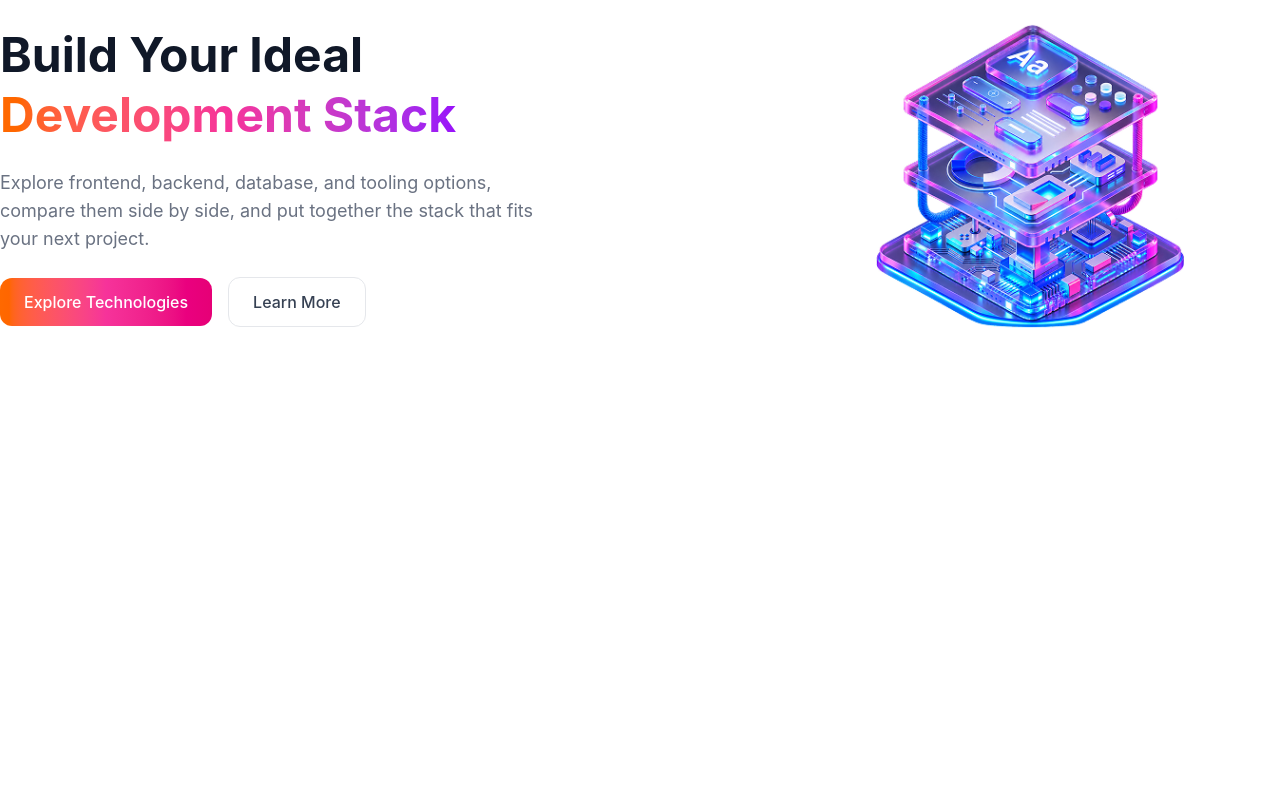
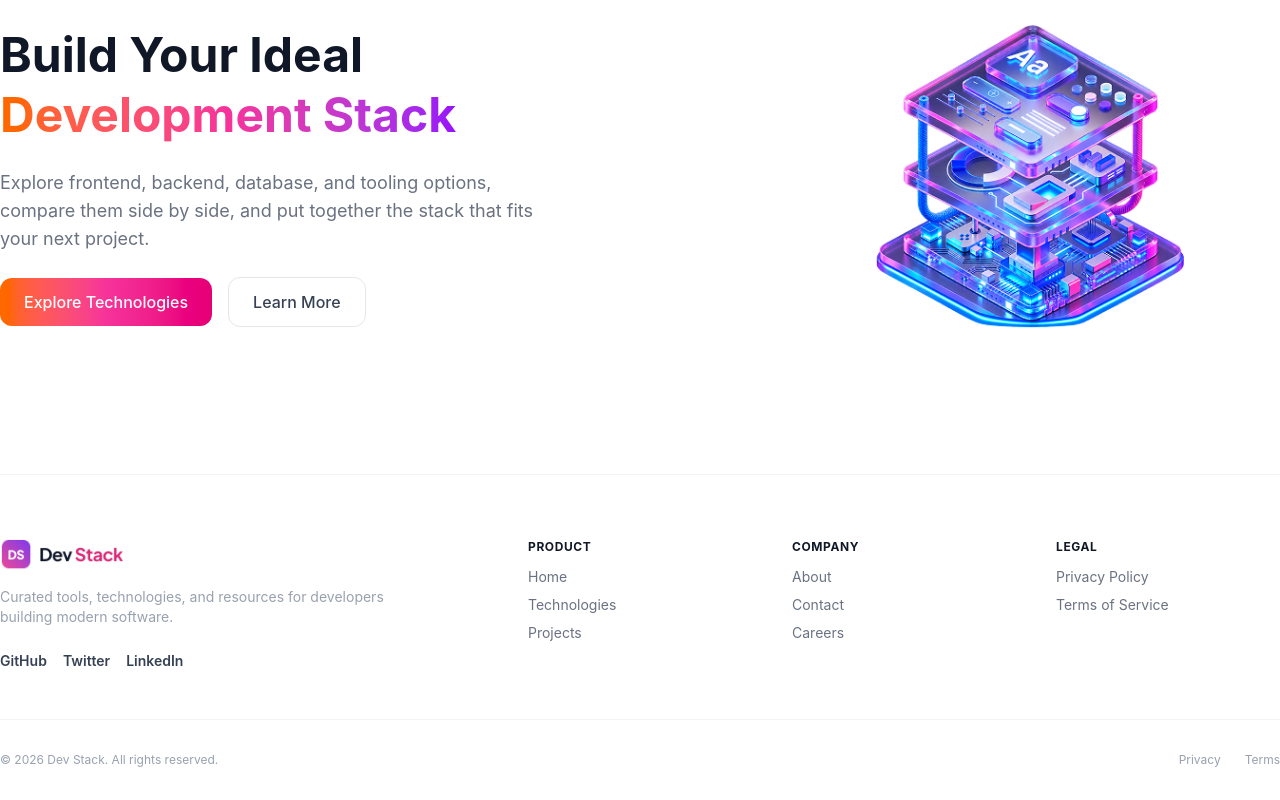
Before and after one commit to swarnabuilds/DevStack, a React (Vite) app: page / in a window 1280 px wide. Shown: the part 226-1026 px from the top of the page. Before the commit the page ends 800 px from the top, so only its background shows below. Built offline with nearby package versions, Linux system fonts and the light colour scheme.

Commit message:
footer done

```diff
--- a/src/App.tsx
+++ b/src/App.tsx
@@ -1,4 +1,5 @@
 import Banner from "./Componenets/Banner/Banner"
+import Footer from "./Componenets/Footer/Footer"
 import Nav from "./Componenets/Navbar/Nav"
 
 function App() {
@@ -7,6 +8,7 @@ function App() {
     <>
     <Nav></Nav>
     <Banner></Banner>
+    <Footer></Footer>
     </>
   )
 }
--- /dev/null
+++ b/src/Componenets/Footer/Footer.tsx
@@ -0,0 +1,71 @@
+
+import logo from '../../assets/logo-text.png';
+const Footer = () => {
+    return (
+<footer className="bg-white border-t border-gray-100 text-gray-600 pt-16 pb-8">
+      <div className="container mx-auto px-4 md:px-0">
+
+        {/* Top Section */}
+        <div className="grid grid-cols-1 md:grid-cols-5 gap-10 pb-12">
+
+          {/* Brand Info (Left Column) */}
+          <div className="md:col-span-2 space-y-4">
+            <div className="flex items-center">
+              <img src={logo} alt="Dev Stack" className="h-8" />
+            </div>
+            <p className="text-gray-400 text-sm max-w-sm">
+              Curated tools, technologies, and resources for developers building modern software.
+            </p>
+            <div className="flex items-center gap-4 text-sm font-semibold text-gray-700 pt-2">
+              <a href="#" className="hover:text-pink-600 transition">GitHub</a>
+              <a href="#" className="hover:text-pink-600 transition">Twitter</a>
+              <a href="#" className="hover:text-pink-600 transition">LinkedIn</a>
+            </div>
+          </div>
+
+          {/* Product Links */}
+          <div className="space-y-3">
+            <h6 className="text-xs font-bold text-gray-900 uppercase tracking-wider">Product</h6>
+            <ul className="space-y-2 text-sm text-gray-500">
+              <li><a href="#" className="hover:text-gray-900 transition">Home</a></li>
+              <li><a href="#" className="hover:text-gray-900 transition">Technologies</a></li>
+              <li><a href="#" className="hover:text-gray-900 transition">Projects</a></li>
+            </ul>
+          </div>
+
+          {/* Company Links */}
+          <div className="space-y-3">
+            <h6 className="text-xs font-bold text-gray-900 uppercase tracking-wider">Company</h6>
+            <ul className="space-y-2 text-sm text-gray-500">
+              <li><a href="#" className="hover:text-gray-900 transition">About</a></li>
+              <li><a href="#" className="hover:text-gray-900 transition">Contact</a></li>
+              <li><a href="#" className="hover:text-gray-900 transition">Careers</a></li>
+            </ul>
+          </div>
+
+          {/* Legal Links */}
+          <div className="space-y-3">
+            <h6 className="text-xs font-bold text-gray-900 uppercase tracking-wider">Legal</h6>
+            <ul className="space-y-2 text-sm text-gray-500">
+              <li><a href="#" className="hover:text-gray-900 transition">Privacy Policy</a></li>
+              <li><a href="#" className="hover:text-gray-900 transition">Terms of Service</a></li>
+            </ul>
+          </div>
+
+        </div>
+
+        {/* Bottom Section */}
+        <div className="border-t border-gray-100 pt-8 flex flex-col md:flex-row justify-between items-center text-xs text-gray-400 gap-4">
+          <p>© 2026 Dev Stack. All rights reserved.</p>
+          <div className="flex items-center gap-6">
+            <a href="#" className="hover:text-gray-600 transition">Privacy</a>
+            <a href="#" className="hover:text-gray-600 transition">Terms</a>
+          </div>
+        </div>
+
+      </div>
+    </footer>
+    );
+};
+
+export default Footer;
--- a/src/Componenets/Navbar/Nav.tsx
+++ b/src/Componenets/Navbar/Nav.tsx
@@ -2,7 +2,7 @@
 import logo from '../../assets/logo-text.png'
 const Nav = () => {
     return (
-        <div className="navbar container mx-auto py-4">
+        <div className="navbar container mx-auto py-4 sticky">
         <div className="navbar-start">
             <div className="dropdown">
             <div tabIndex={0} role="button" className="btn btn-ghost lg:hidden">
```
